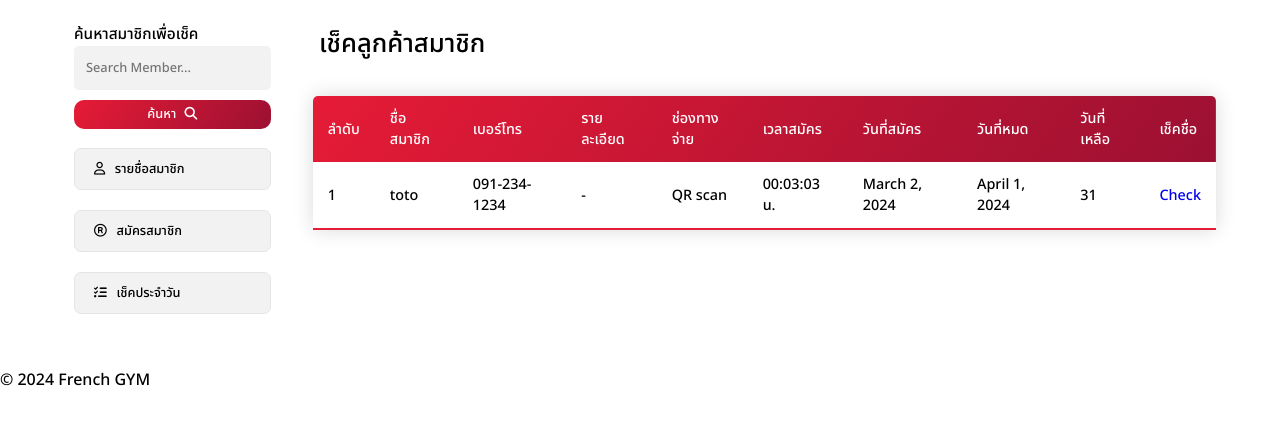
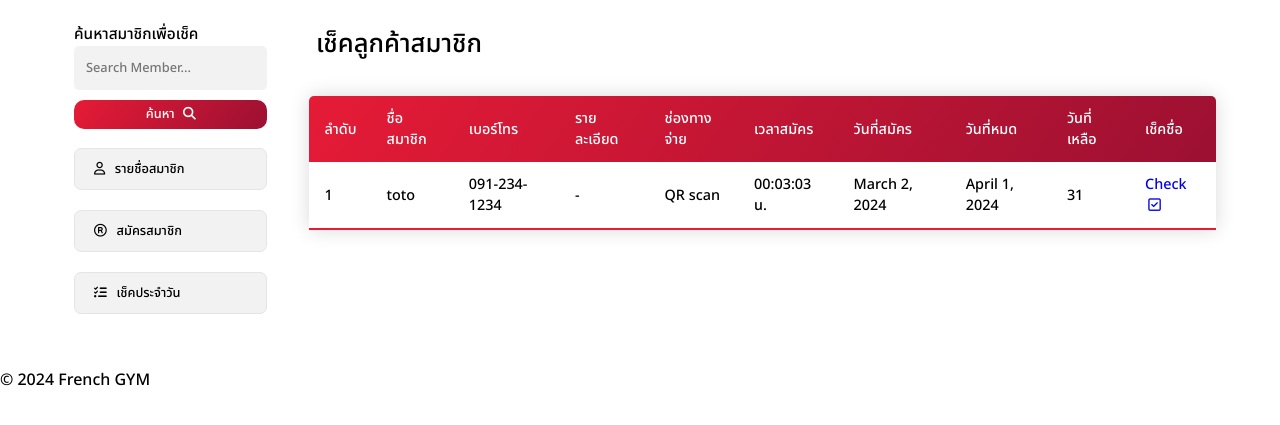
Before and after one commit to Toppu30/FrenchGYM, a Django app: page /check_member/ in a window 1280 px wide. Shown: the part 90-515 px from the top of the page. Run offline with Django 4.2, Linux system fonts and the light colour scheme; data comes from the database, SQL or seed files in the repository; both versions use the stored data as it was after the commit.

Commit message:
icon check

```diff
--- a/membership/templates/check_member.html
+++ b/membership/templates/check_member.html
@@ -92,7 +92,8 @@
                         <td>{{ i.start_date }}</td>
                         <td>{{ i.end_date }}</td>
                         <td>{{ i.remain_day }}</td>
-                        <td><a href="{% url 'check_in' i.reg_id %}" class="button-edit">Check</a></td>
+                        <td><a href="{% url 'check_in' i.reg_id %}" class="button-edit">Check
+                            <i class="fa-regular fa-square-check"></i></a></td>
                     </tr>
                     {% endfor %}
                 </tbody>
--- a/membership/templates/search_results_member.html
+++ b/membership/templates/search_results_member.html
@@ -101,7 +101,9 @@
                             <td>{{ item.start_date }}</td>
                             <td>{{ item.end_date }}</td>
                             <td>{{ item.remain_day }}</td>
-                            <td><a href="{% url 'check_in' item.reg_id %}" class="button-edit">Check</a></td>
+                            <td><a href="{% url 'check_in' item.reg_id %}" class="button-edit">Check
+                                <i class="fa-regular fa-square-check"></i>
+                            </a></td>
                         </tr>
                     {% endfor %}
                 </tbody>
```
Also changed, not shown: db.sqlite3, 1 other file.
